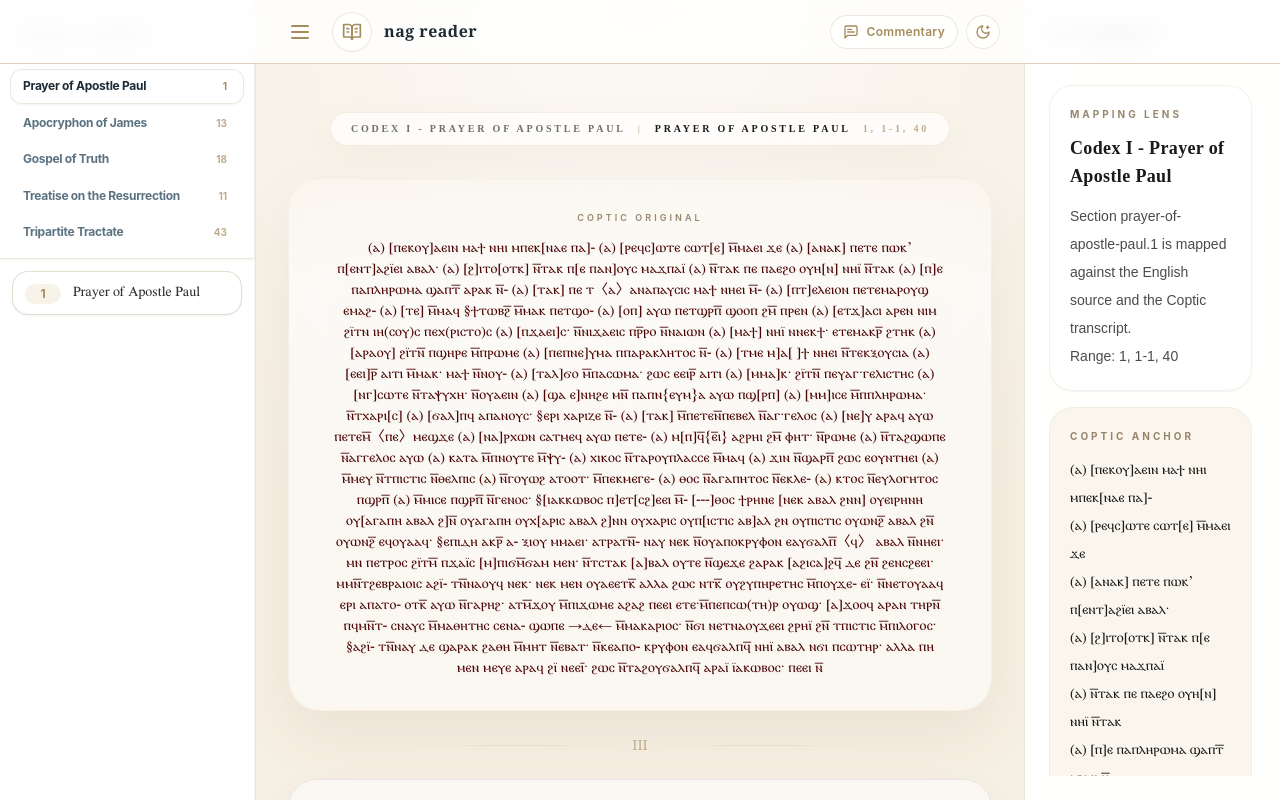
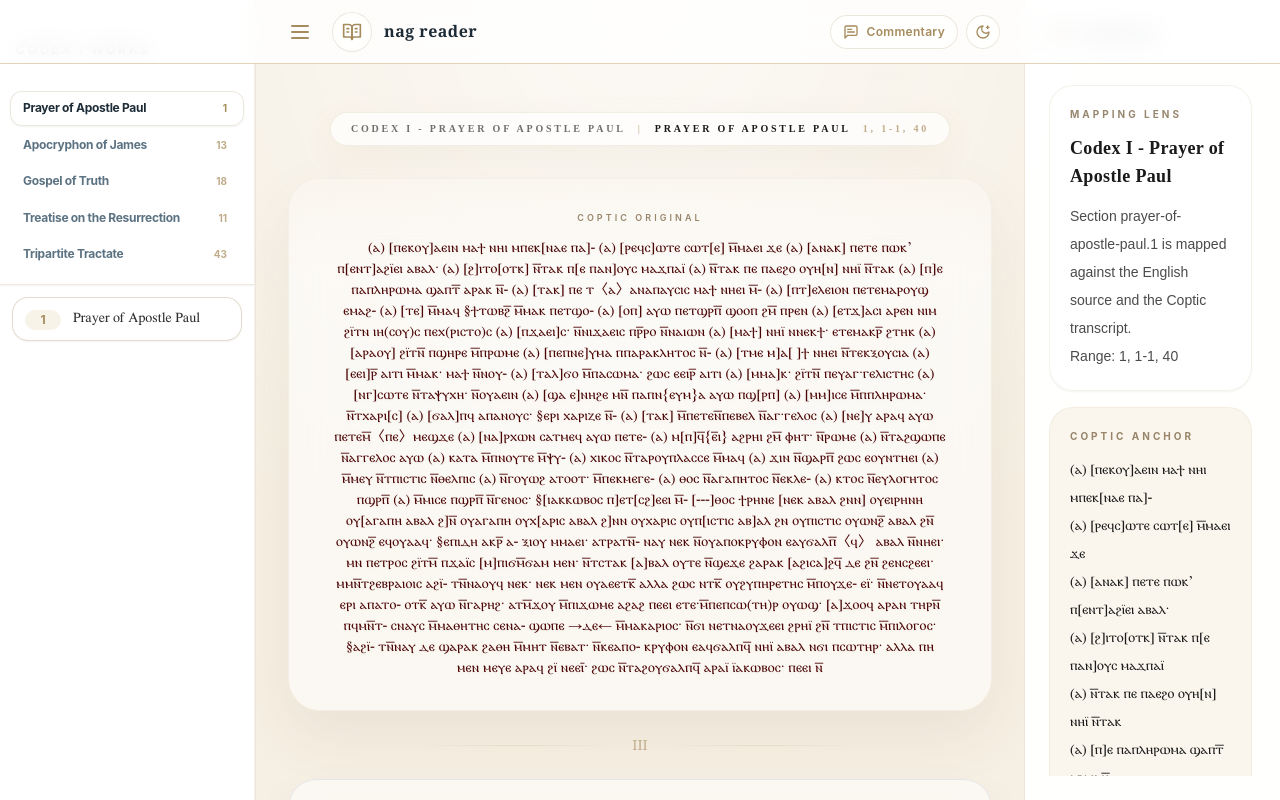
Before and after one commit to concario17-max/nag, a React (Vite) app: page / in a window 1280 px wide. Built offline with nearby package versions, Linux system fonts and the light colour scheme; a web font is replaced by a local one.

Commit message:
fix: increase chapter list top spacing

```diff
--- a/src/components/Sidebar/SidebarChapterList.jsx
+++ b/src/components/Sidebar/SidebarChapterList.jsx
@@ -2,7 +2,7 @@ import React from 'react';
 import { AnimatePresence, motion } from 'framer-motion';
 import ChapterButton from './ChapterButton.jsx';
 
-const CHAPTER_LIST_MAX_HEIGHT_CLASS = 'max-h-[19rem] xl:max-h-[23rem]';
+const CHAPTER_LIST_MAX_HEIGHT_CLASS = 'max-h-[21rem] xl:max-h-[25rem]';
 
 function SidebarChapterList({
   chapters,
@@ -17,7 +17,7 @@ function SidebarChapterList({
         expandedChapter ? `${CHAPTER_LIST_MAX_HEIGHT_CLASS} border-b shadow-sm` : 'max-h-full'
       }`}
     >
-      <div className="h-2 lg:h-2.5" aria-hidden="true" />
+      <div className="h-5 lg:h-6" aria-hidden="true" />
 
       <div className="sticky top-0 z-10 hidden bg-white/90 px-3 py-4 backdrop-blur-sm dark:bg-dark-bg/95 lg:block">
         <h2 className="pl-1 font-inter text-[12px] font-bold uppercase tracking-[0.24em] text-text-primary/70 dark:text-dark-text-primary/60">
@@ -25,7 +25,7 @@ function SidebarChapterList({
         </h2>
       </div>
 
-      <div className="flex flex-col gap-0.5 px-2.5 pb-2 pt-1.5 lg:pt-2">
+      <div className="flex flex-col gap-0.5 px-2.5 pb-3 pt-3.5 lg:pt-4">
         <AnimatePresence mode="popLayout" initial={false}>
           {chapters?.map((chapter) => {
             const isExpanded = expandedChapter === chapter.id;
```
